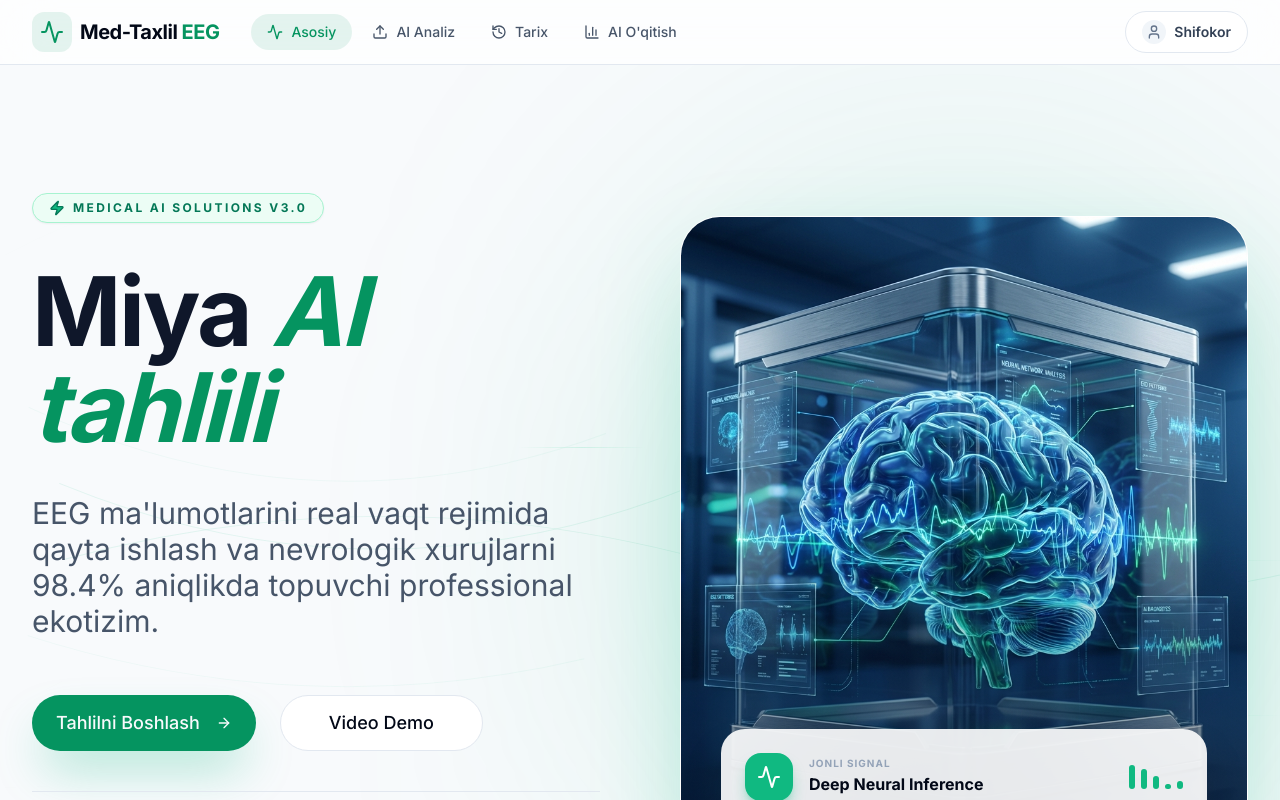
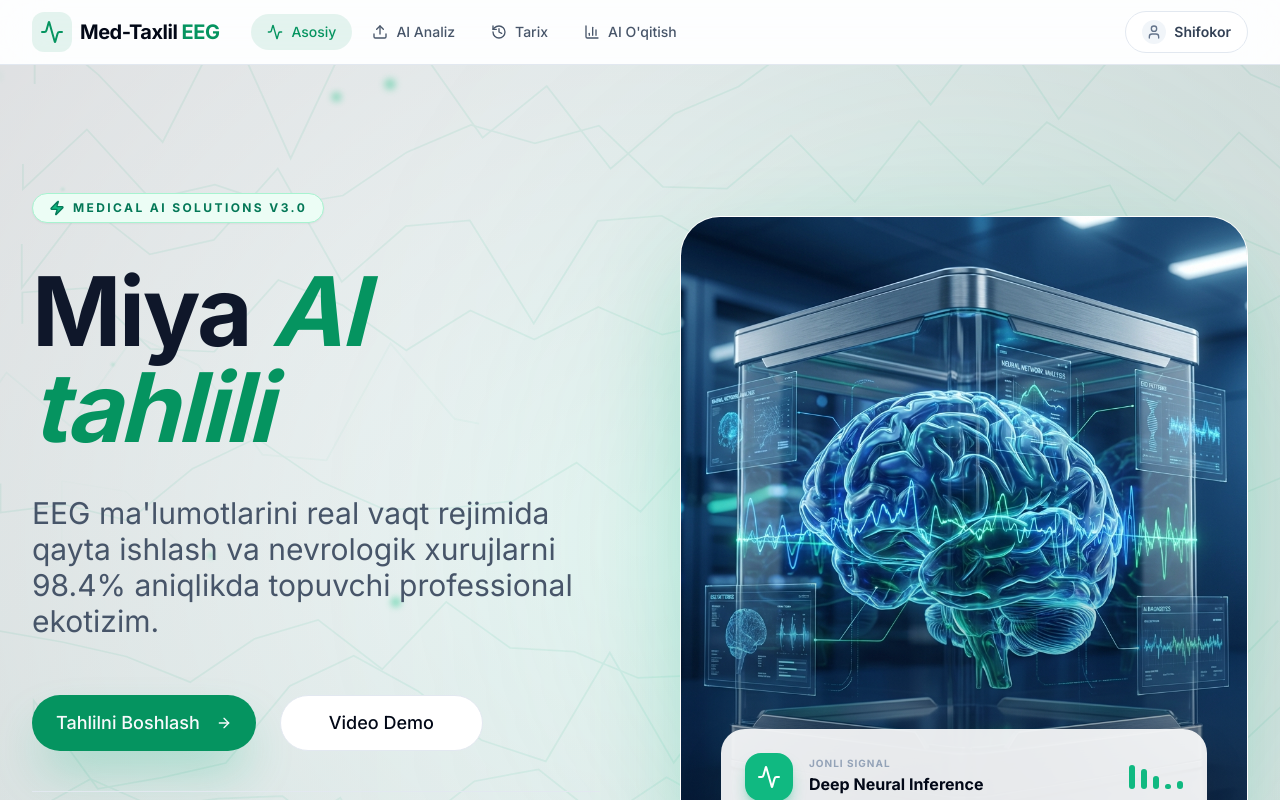
Before and after one commit to abdulbosit19980204/eeg.med-taxlil.uz, a Next.js app in the folder frontend/: page / in a window 1280 px wide. Shown: the top 800 px of the page. Built offline with nearby package versions, Linux system fonts and the light colour scheme.

Commit message:
feat: add BrainSignalBackground component to render an animated EEG-like background with channels and sparks.

```diff
--- a/frontend/components/shared/brain-signal-bg.tsx
+++ b/frontend/components/shared/brain-signal-bg.tsx
@@ -4,75 +4,105 @@ import { motion } from "framer-motion"
 import { useEffect, useState } from "react"
 
 export function BrainSignalBackground() {
-    const [lines, setLines] = useState<{ id: number; path: string; duration: number; delay: number }[]>([])
+    const [mounted, setMounted] = useState(false)
+    const [channels, setChannels] = useState<{ id: number; path: string; duration: number }[]>([])
+    const [sparks, setSparks] = useState<{ id: number; delay: number; top: string; scale: number }[]>([])
 
     useEffect(() => {
-        // Generate random wave paths
-        const newLines = Array.from({ length: 12 }).map((_, i) => {
-            const y = 20 + i * 8
-            const path = `M 0 ${y} Q 25 ${y + (Math.random() - 0.5) * 40} 50 ${y} T 100 ${y}`
+        setMounted(true)
+
+        // Create 8 "EEG channels" with unique waveform characteristics
+        const newChannels = Array.from({ length: 12 }).map((_, i) => {
+            const baseCenter = 10 + i * 7
+            let path = `M 0 ${baseCenter}`
+
+            // Randomize points for a more "organic" EEG look
+            for (let x = 0; x <= 100; x += 5) {
+                const noise = (Math.random() - 0.5) * (i % 2 === 0 ? 15 : 8)
+                path += ` L ${x} ${baseCenter + noise}`
+            }
+
             return {
                 id: i,
                 path,
-                duration: 3 + Math.random() * 4,
-                delay: Math.random() * 2
+                duration: 4 + Math.random() * 6
             }
         })
-        setLines(newLines)
+        setChannels(newChannels)
+
+        // Synaptic sparks that float around
+        const newSparks = Array.from({ length: 25 }).map((_, i) => ({
+            id: i,
+            delay: Math.random() * 10,
+            top: `${Math.random() * 100}%`,
+            scale: 0.5 + Math.random()
+        }))
+        setSparks(newSparks)
     }, [])
 
+    if (!mounted) return null
+
     return (
-        <div className="absolute inset-0 pointer-events-none overflow-hidden opacity-20 dark:opacity-30">
+        <div className="absolute inset-0 pointer-events-none overflow-hidden select-none">
+            {/* Background Gradient Depth */}
+            <div className="absolute inset-0 bg-gradient-to-br from-transparent via-emerald-500/5 to-transparent dark:via-emerald-500/10" />
+
             <svg
                 viewBox="0 0 100 100"
                 preserveAspectRatio="none"
-                className="w-full h-full"
+                className="absolute inset-0 w-full h-[120%] -top-[10%] opacity-[0.08] dark:opacity-[0.15]"
             >
-                {lines.map((line) => (
+                {/* Multi-channel EEG Lines */}
+                {channels.map((channel, i) => (
                     <motion.path
-                        key={line.id}
-                        d={line.path}
+                        key={channel.id}
+                        d={channel.path}
                         stroke="currentColor"
-                        strokeWidth="0.1"
-                        fill="transparent"
+                        strokeWidth="0.15"
+                        fill="none"
                         className="text-emerald-500"
                         initial={{ pathLength: 0, opacity: 0 }}
                         animate={{
-                            pathLength: [0, 1, 0],
-                            opacity: [0, 0.5, 0],
-                            x: [0, 5, 0]
+                            pathLength: [0, 1, 1, 0],
+                            opacity: [0, 1, 1, 0],
+                            x: ["-5%", "5%"]
                         }}
                         transition={{
-                            duration: line.duration,
+                            duration: channel.duration,
                             repeat: Infinity,
-                            delay: line.delay,
+                            delay: i * 0.4,
                             ease: "easeInOut"
                         }}
                     />
                 ))}
             </svg>
 
-            {/* Animated Pulses */}
-            {Array.from({ length: 6 }).map((_, i) => (
+            {/* Neural "Connectome" Sparks */}
+            {sparks.map((spark) => (
                 <motion.div
-                    key={i}
-                    className="absolute h-px w-32 bg-gradient-to-r from-transparent via-emerald-400 to-transparent"
+                    key={spark.id}
+                    className="absolute h-1.5 w-1.5 rounded-full bg-emerald-400 blur-[2px]"
                     style={{
-                        top: `${20 + Math.random() * 60}%`,
-                        left: "-10%"
+                        top: spark.top,
+                        left: "-5%"
                     }}
                     animate={{
-                        x: ["0vw", "120vw"],
-                        opacity: [0, 1, 0]
+                        x: ["0vw", "110vw"],
+                        y: ["0%", "20%", "-20%", "0%"],
+                        opacity: [0, 0.8, 0],
+                        scale: [spark.scale, spark.scale * 1.5, spark.scale]
                     }}
                     transition={{
-                        duration: 4 + Math.random() * 3,
+                        duration: 8 + Math.random() * 10,
                         repeat: Infinity,
-                        delay: Math.random() * 5,
+                        delay: spark.delay,
                         ease: "linear"
                     }}
                 />
             ))}
+
+            {/* Radial glow for focus */}
+            <div className="absolute inset-0 bg-[radial-gradient(circle_at_50%_50%,transparent_0%,rgba(0,0,0,0.1)_100%)] dark:bg-[radial-gradient(circle_at_50%_50%,transparent_0%,rgba(0,0,0,0.4)_100%)]" />
         </div>
     )
 }
```
